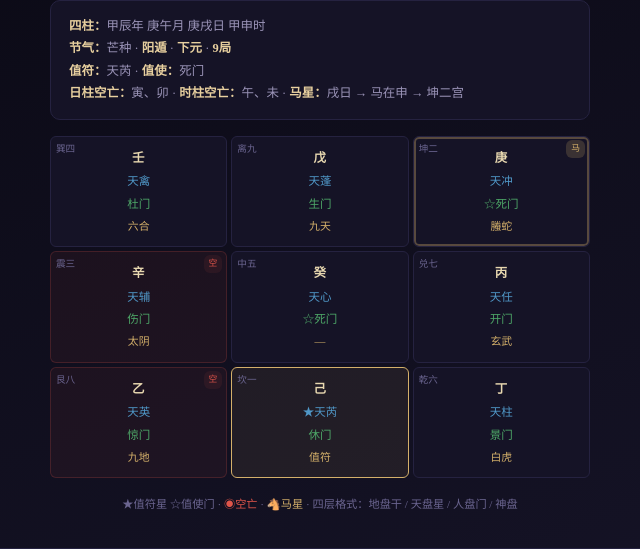
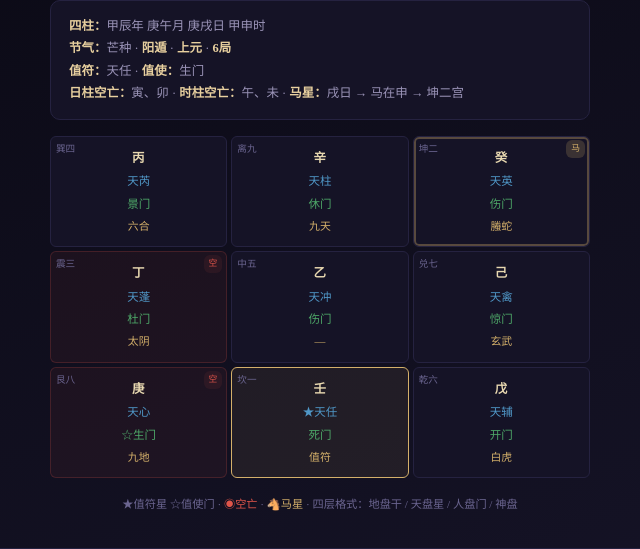
Before and after one commit to liuminasd/xuanmen, a plain HTML site: page 奇门遁甲/02-排盘.html in a window 1280 px wide. Shown: the part 7619-8168 px from the top of the page, 320-960 px from the left. Drawn offline with Linux system fonts and the light colour scheme.

Commit message:
修复三元定局漏判：符头地支卯酉(上元)/巳亥(中元)误判为下元

```diff
--- a/奇门遁甲/02-排盘.html
+++ b/奇门遁甲/02-排盘.html
@@ -844,9 +844,9 @@ function getSanYuan(riGan, riZhi) {
   }
   const fuTouZhi = (riZhi + 12 - steps) % 12;
 
-  // 符头地支定三元
-  if ([0, 6].includes(fuTouZhi)) return 0;    // 子午 → 上元
-  if ([2, 8].includes(fuTouZhi)) return 1;    // 寅申 → 中元
+  // 符头地支定三元：子午卯酉→上元，寅申巳亥→中元，辰戌丑未→下元
+  if ([0, 3, 6, 9].includes(fuTouZhi)) return 0;    // 子午卯酉 → 上元
+  if ([2, 5, 8, 11].includes(fuTouZhi)) return 1;   // 寅申巳亥 → 中元
   return 2; // 辰戌丑未 → 下元
 }
 
```
